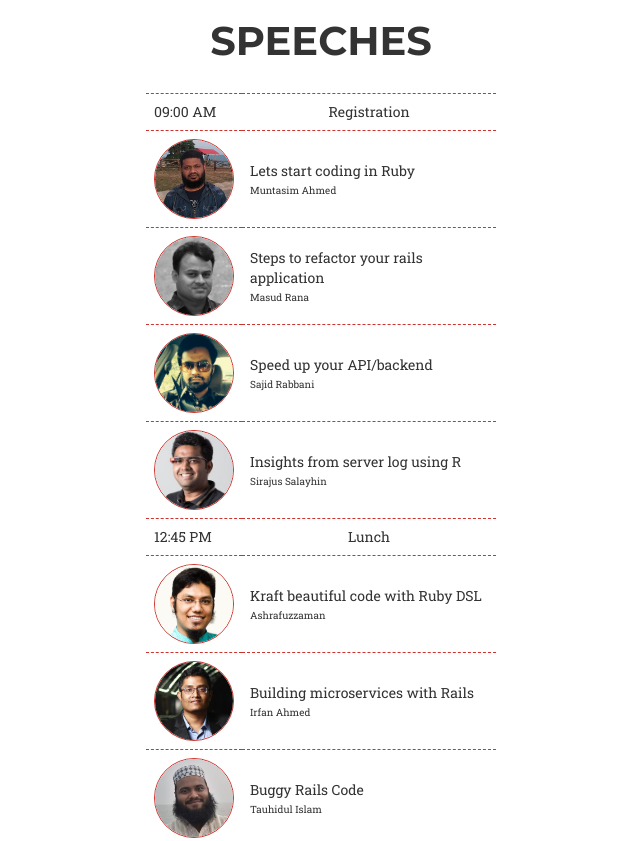
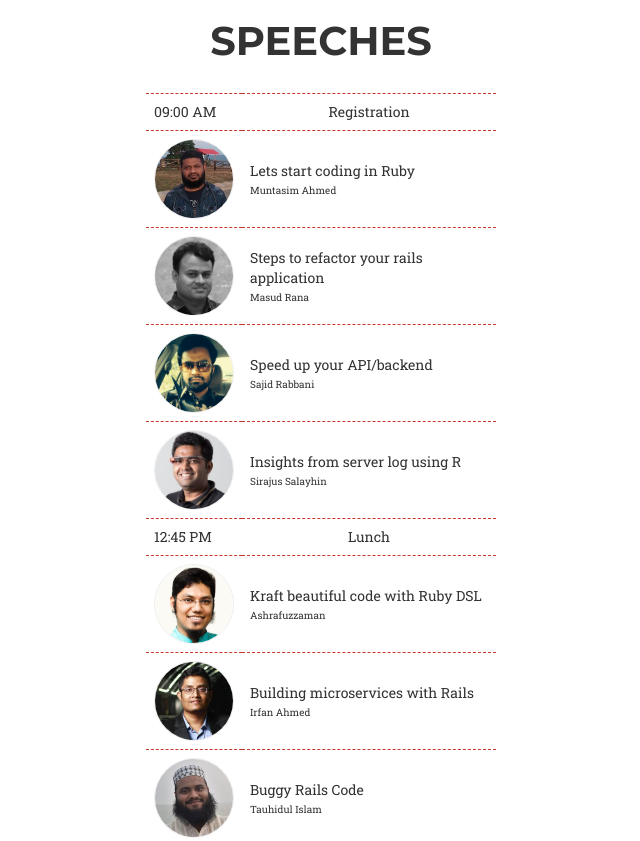
Before and after one commit to fattah/rubybd-site, a website: page index.html in a window 1280 px wide. Shown: the part 1600-2441 px from the top of the page, without its empty margins (319-959 px from the left). Drawn offline with nearby package versions, Linux system fonts and the light colour scheme; some packages are replaced by stand-ins of ours; a web font is replaced by a local one.

Commit message:
changed the speaker image border to gray. ruby red was looking a bit noisy.

```diff
--- a/css/agency.css
+++ b/css/agency.css
@@ -1032,7 +1032,7 @@ table.speeches td.speaker-avatar img{
   width: 80px;
   height: 80px;
   border-radius: 50%;
-  border: 1px solid #CC342D;
+  border: 1px solid #eeeeee;
 }
 table.speeches td.speech-topic{
   font-size: 14px;
```
